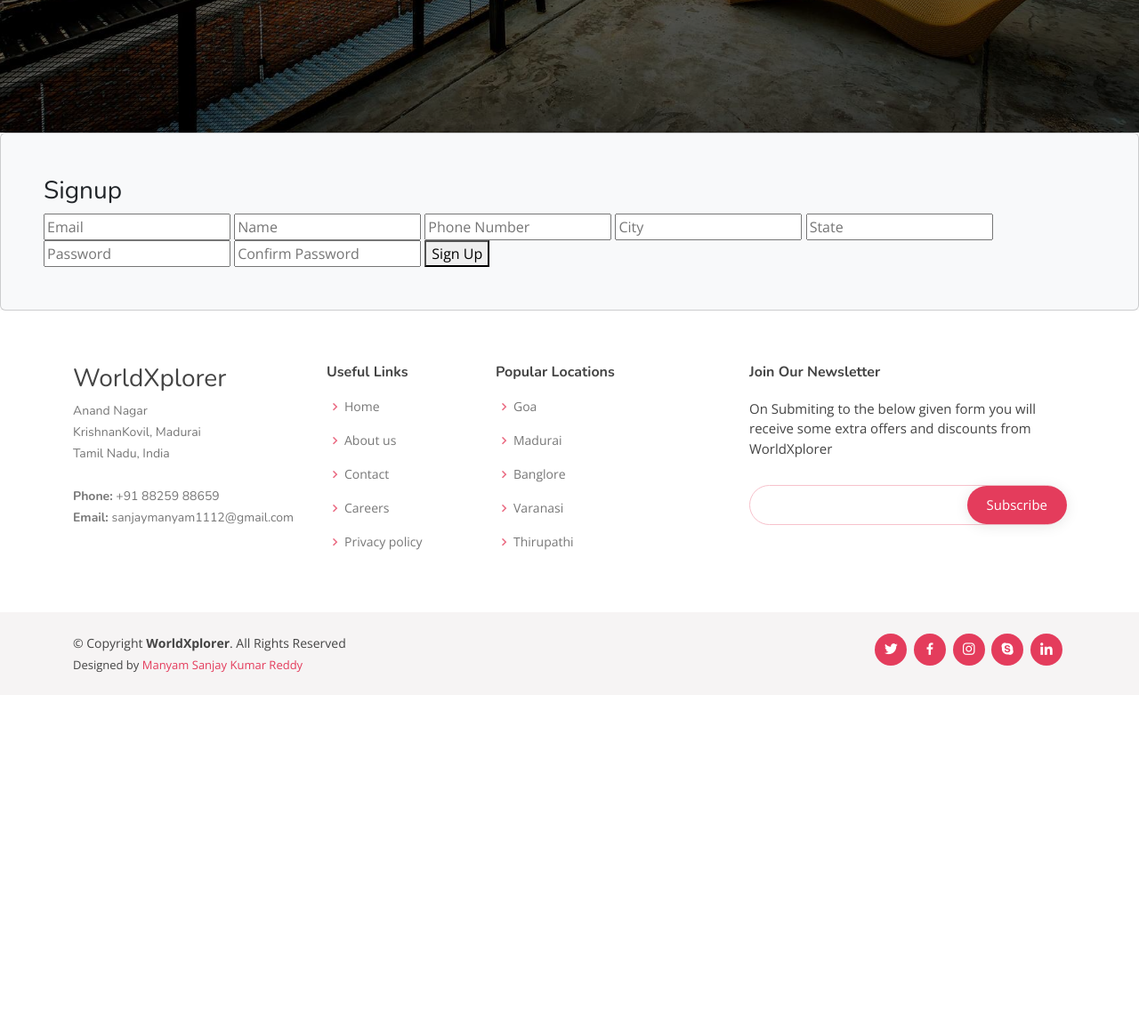
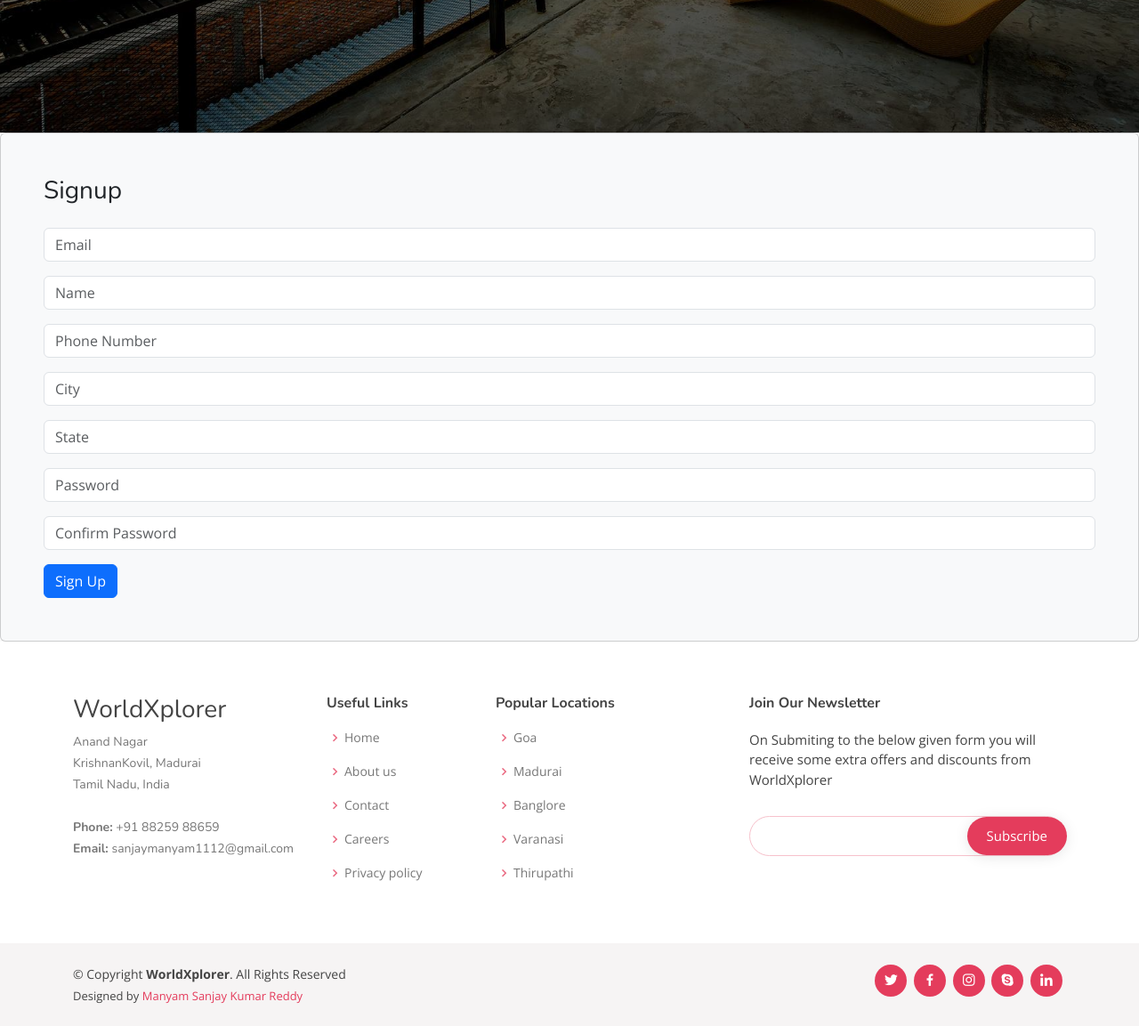
Before and after one commit to ManyamSanjayKumarReddy/Travel-Accomodations-Selection-Service-Provider, a Django app: page /auth/signup/ in a window 1280 px wide. Shown: the part 651-1804 px from the top of the page at 89% size. Before the commit the page ends 1407 px from the top, so only its background shows below. Run offline with Django 4.2, Linux system fonts and the light colour scheme; some libraries are stand-ins or nearby versions.

Commit message:
Signup.html CSS Fixing Completed

```diff
--- a/templates/signup.html
+++ b/templates/signup.html
@@ -9,18 +9,31 @@
         <button type="button" class="btn-close" data-bs-dismiss="alert" aria-label="Close"></button>
     </div>
     {% endfor %}
-    <h3 class="text-dark">Signup</h3>
+    <h3 class="text-dark mb-4">Signup</h3>
     <form method="post">
         {% csrf_token %}
-        <input type="email" name="email" placeholder="Email" required>
-        <input type="text" name="name" placeholder="Name" required>
-        <input type="text" name="phone_number" placeholder="Phone Number" required>
-        <input type="text" name="city" placeholder="City" required>
-        <input type="text" name="state" placeholder="State" required>
-        <input type="password" name="pass1" placeholder="Password" required>
-        <input type="password" name="pass2" placeholder="Confirm Password" required>
-        <button type="submit">Sign Up</button>
+        <div class="mb-3">
+            <input type="email" class="form-control" name="email" placeholder="Email" required>
+        </div>
+        <div class="mb-3">
+            <input type="text" class="form-control" name="name" placeholder="Name" required>
+        </div>
+        <div class="mb-3">
+            <input type="text" class="form-control" name="phone_number" placeholder="Phone Number" required>
+        </div>
+        <div class="mb-3">
+            <input type="text" class="form-control" name="city" placeholder="City" required>
+        </div>
+        <div class="mb-3">
+            <input type="text" class="form-control" name="state" placeholder="State" required>
+        </div>
+        <div class="mb-3">
+            <input type="password" class="form-control" name="pass1" placeholder="Password" required>
+        </div>
+        <div class="mb-3">
+            <input type="password" class="form-control" name="pass2" placeholder="Confirm Password" required>
+        </div>
+        <button type="submit" class="btn btn-primary">Sign Up</button>
     </form>
-
 </div>
 {% endblock body %}
```
Also changed, not shown: db.sqlite3.
